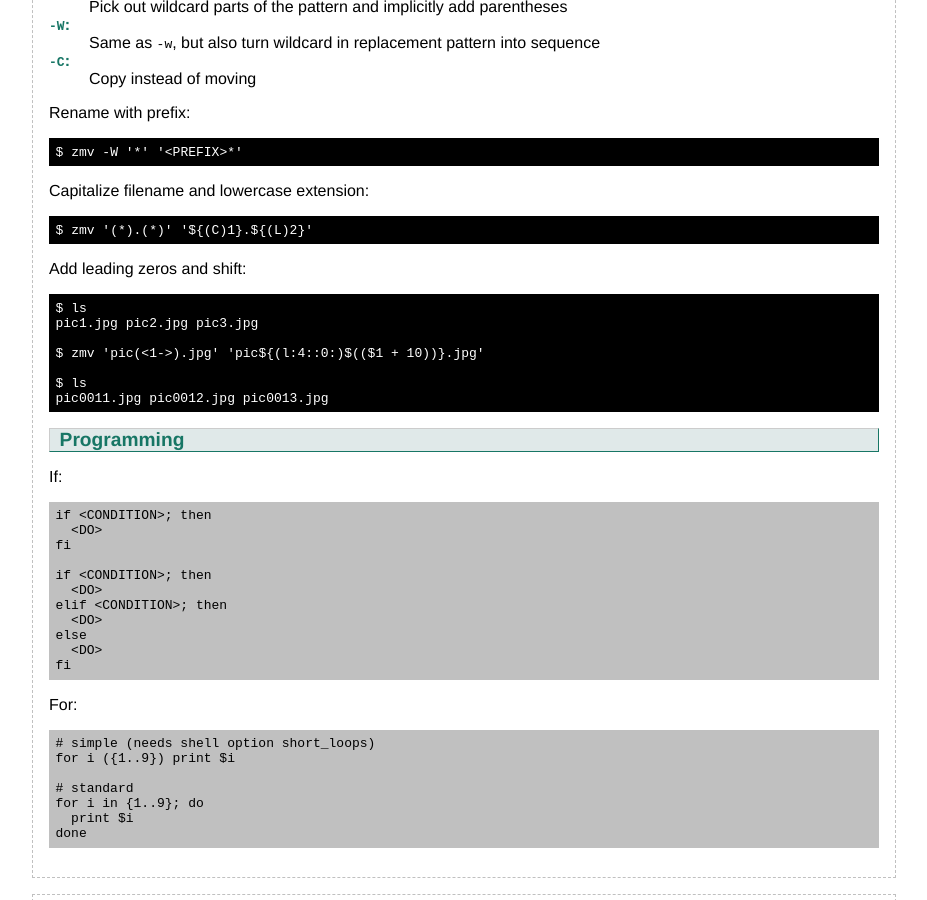
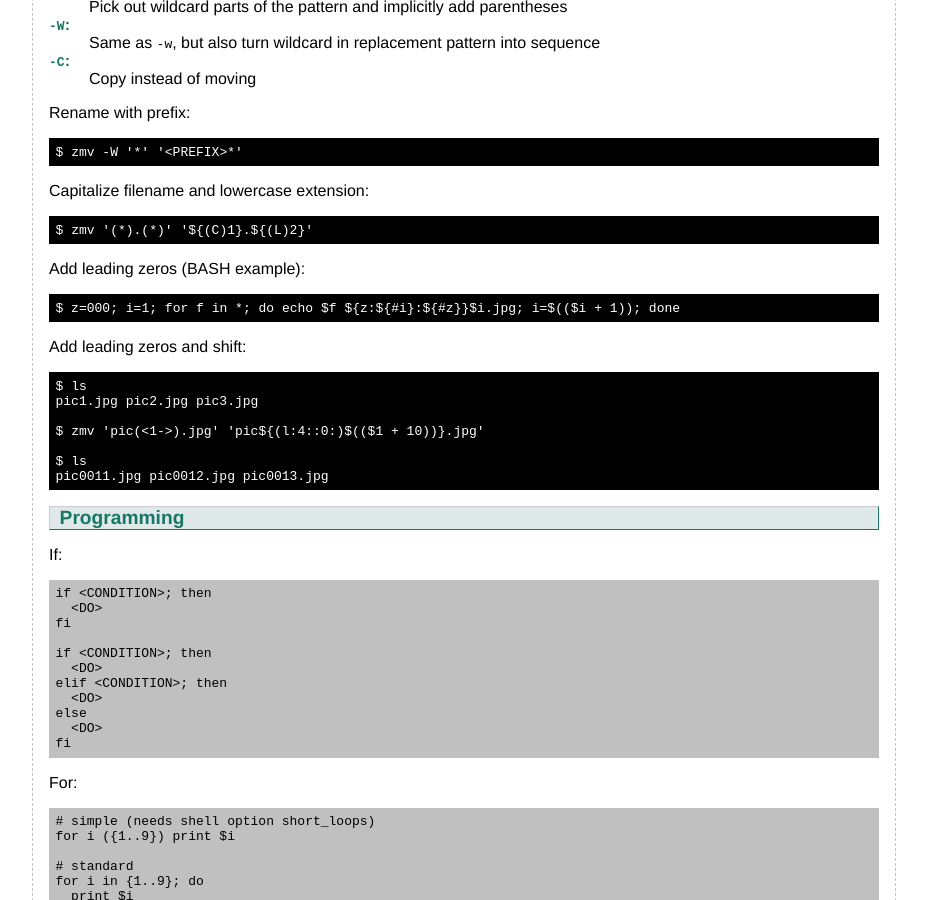
Before and after one commit to flyinggreenfrog/flyinggreenfrog.github.io, a Jekyll site: the page built from knowledgebase/zsh.md, in a window 1280 px wide and 900 px high, scrolled down 11675 px. Shown: the whole window, without its empty margins (176-1103 px from the left). Built offline with Jekyll 4.4.1, drawn with Linux system fonts in a browser that asks for light colours.

Commit message:
Work on knowledgebase zsh.

````diff
--- a/knowledgebase/zsh.md
+++ b/knowledgebase/zsh.md
@@ -875,6 +875,12 @@ Capitalize filename and lowercase extension:
 $ zmv '(*).(*)' '${(C)1}.${(L)2}'
 ```
 
+Add leading zeros (BASH example):
+
+```sh
+$ z=000; i=1; for f in *; do echo $f ${z:${#i}:${#z}}$i.jpg; i=$(($i + 1)); done
+```
+
 Add leading zeros and shift:
 
 ``` sh
````
Also changed, not shown: other parts of knowledgebase/zsh.md (+1 -1 lines).
